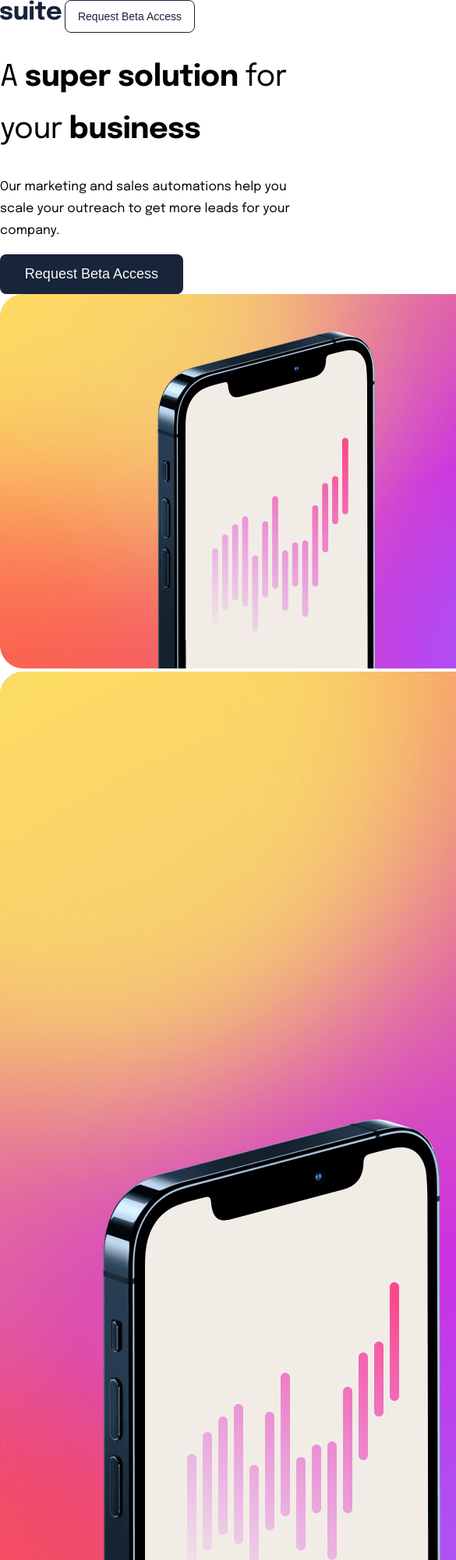
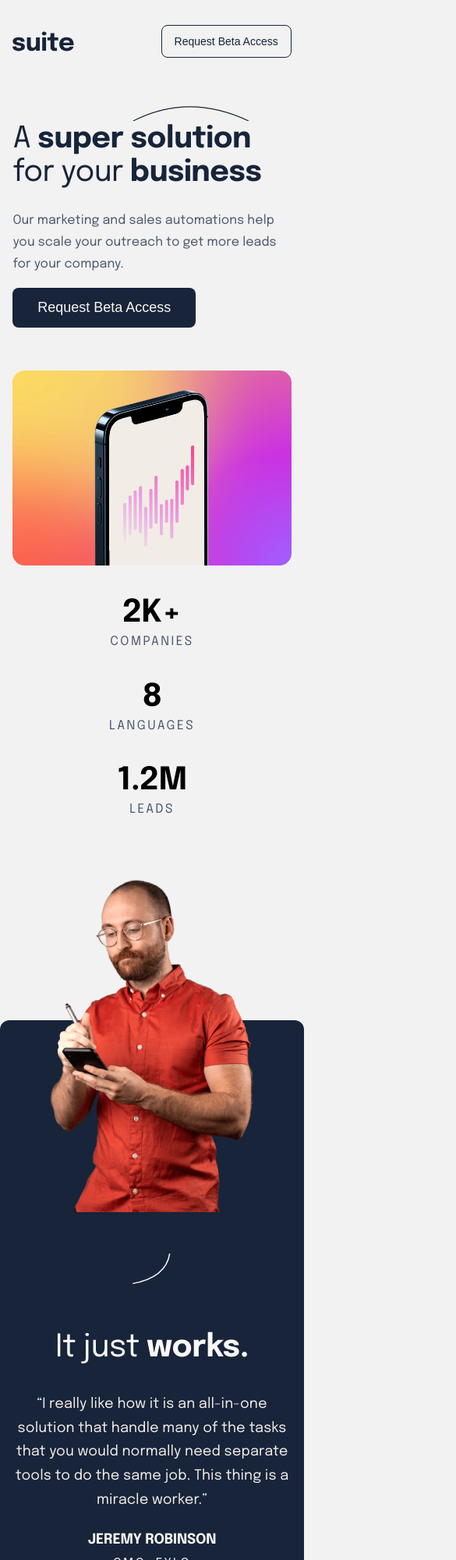
Before and after one commit to bluepersia/suite-landing-page, a plain HTML site: page index.html in a window 390 px wide. Shown: the top 2000 px of the page at 78% size, 585 px wide, since content can reach past the window. Drawn offline with Linux system fonts and the light colour scheme.

Commit message:
Mobile style

```diff
--- a/index.html
+++ b/index.html
@@ -19,13 +19,13 @@
     </div>
     <div class="hero">
       <div class="hero_content">
-        <h1 class="heading-xl title">A <strong>super solution</strong> for your <strong>business</strong></h1>
+        <h1 class="heading-xl title">A <strong>super <span class="line">solution</span></strong> for your <strong>business</strong></h1>
         <p class="body hero_body">Our marketing and sales automations help you scale your outreach to get more leads for your company. </p>
         <button class="btn-1">Request Beta Access</button>
       </div>
       <img src="./assets/image-hero-landscape@2x.png" class="img-hero--mobile" alt="Mobile showing statistics"/>
       <img src="./assets/image-hero-portrait@2x.png" class="img-hero--tablet" alt="Mobile showing statistics"/>
-      <div class=statistics">
+      <div class="statistics">
         <div class="stat">
           <h2 class="heading-l stat_value">2K+</h2>
           <h4 class="heading-s stat_label">Companies</h4>
@@ -52,7 +52,7 @@
         <h2 class="heading-l">It just <strong>works.</strong></h2>
         <p class="quote">“I really like how it is an all-in-one solution that handle many of the tasks that you would normally need separate tools to do the same job. This thing is a miracle worker.”</p>
         <h3 class="heading-m quote_name">Jeremy Robinson</h3>
-        <h4 class="heading-s quote_pos">CMO, FYLO</h4>>
+        <h4 class="heading-s quote_pos">CMO, FYLO</h4>
       </div>
     </section>
   </main>
--- a/style.css
+++ b/style.css
@@ -12,13 +12,14 @@
 body {
     margin: 0;
     font-family: "Epilogue", sans-serif;
+    background-color: #F2F2F2;
 }
 
 
 .heading-xl
 {
     font-size: 2.375rem;
-    line-height: 1.75;
+    line-height: 1.15;
     font-weight: normal;
     letter-spacing: -0.0139em;
 }
@@ -52,6 +53,7 @@ body {
     font-size: 1.125rem;
     line-height: 1.7;
     letter-spacing: 0.005em;
+    color: var(--color-3);
 }
 
 .body
@@ -103,3 +105,163 @@ body {
 .btn-2 :hover {
     background-color: var(--color-1);
 }
+
+
+
+.header {
+    padding: 2em 4.2% 3.5em ;
+}
+
+.header_top
+{
+    display: flex;
+    align-items: center;
+    justify-content: space-between;
+    margin-bottom: 5.18em;
+}
+
+
+.title {
+    color: var(--color-1);
+}
+
+
+
+.title .line
+{
+    position: relative;
+}
+
+.title .line::after
+{
+    content: '';
+    background-image: url(./assets/pattern-curved-line-1.svg);
+    background-size: cover;
+    height: 19px;
+    width: 100%;
+    position: absolute;
+    left:0px;
+    top: -.6em;
+}
+
+
+.hero_body {
+    color: var(--color-2);
+}
+
+.hero_content {
+    margin-bottom: 3.43em;
+}
+
+.img-hero--tablet
+{
+    display: none;
+}
+
+.img-hero--mobile
+{
+    width: 100%;
+    max-width: 700px;
+}
+
+.statistics
+{
+    text-align: center;
+}
+
+.stat_value {
+    font-weight: bold;
+    margin-bottom: 0;
+}
+
+.stat_label {
+    margin-top: 0;
+    text-transform: uppercase;
+    color: var(--color-2);
+}
+
+
+.intro {
+    display: grid;
+    grid-template-columns: auto;
+    grid-template-rows: 11.25em auto auto;
+    color: var(--color-4);
+    text-align: center;
+}
+
+.intro_top
+{
+    grid-row: 1 / 2;
+    grid-column: 1 / -1;
+}
+
+.intro_bottom{
+    grid-column: 1 / -1;
+    grid-row: 2 / -1;
+    background-color: var(--color-1);
+    border-radius: 12px;
+}
+
+.img-jeremy--small {
+    grid-column: 1 / -1;
+    grid-row: 1 / 3;
+    width: 67.2%;
+    margin-left: auto;
+    margin-right: auto;
+    max-width: 486px;
+}
+
+.intro_text {
+    grid-column: 1 / -1;
+    grid-row: 3 / -1;
+    padding: 0 4.2% 3.93em;
+    position: relative;
+    margin-top: 7.3em;
+}
+.intro_text::after {
+    content: '';
+    position: absolute;
+    top: -4em;
+    left: 50%;
+    transform: translateX(-50%);
+    width: 50px;
+    height: 40px;
+    background-image: url(./assets/pattern-curved-line-2.svg);
+    background-repeat: no-repeat;
+    background-size: contain;
+}
+
+.img-jeremy--large {
+    display: none;
+}
+
+
+.quote_name
+{
+    text-transform: uppercase;
+    margin-bottom: 0;
+}
+
+.quote_pos {
+    margin-top: 0;
+}
+
+
+.footer {
+    text-align: center;
+    padding: 3.5em 0% 5em;
+    display: flex;
+    flex-direction: column;
+    align-items: center;
+    gap: 2em;
+}
+
+
+.social {
+    list-style: none;
+    padding-left: 0;
+    display: flex;
+    align-items: center;
+    justify-content: center;
+    gap:1.75em;
+}
```
